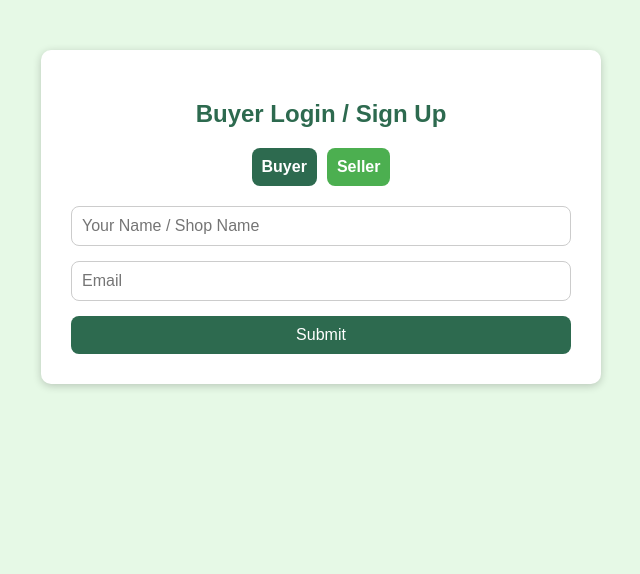
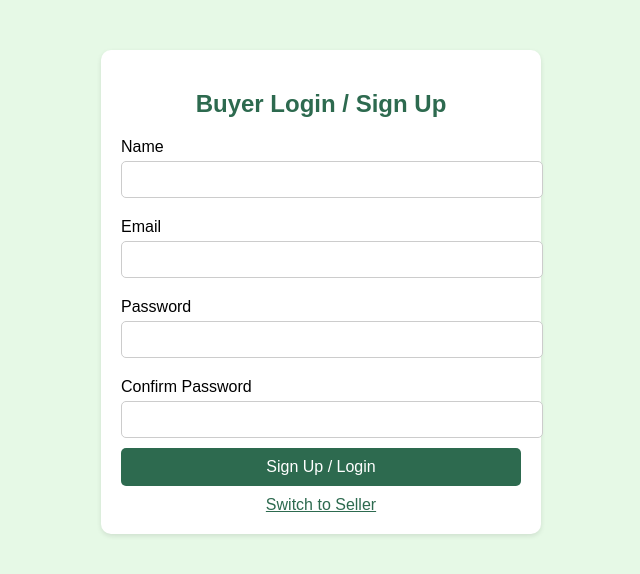
Before and after one commit to jaishnavvv/Market-Bloom, a plain HTML site: page logindirec.html in a window 1280 px wide. Shown: the whole page, without its empty margins (319-959 px from the left). Drawn offline with Linux system fonts and the light colour scheme.

Commit message:
handle sign ups

```diff
--- a/logindirec.html
+++ b/logindirec.html
@@ -3,116 +3,113 @@
 <head>
   <meta charset="UTF-8">
   <meta name="viewport" content="width=device-width, initial-scale=1.0">
-  <title>Login / Sign Up - Market Bloom</title>
+  <title>Market Bloom - Login / Sign Up</title>
   <style>
-    body {
-      font-family: Arial, sans-serif;
-      background-color: #e6f9e6;
-      margin: 0;
-      padding: 0;
-    }
-    .container {
-      max-width: 500px;
-      margin: 50px auto;
-      background: white;
-      padding: 30px;
-      border-radius: 10px;
-      box-shadow: 0 2px 8px rgba(0,0,0,0.2);
-    }
-    h2 {
-      text-align: center;
-      color: #2d6a4f;
-    }
-    form {
-      display: flex;
-      flex-direction: column;
-      gap: 15px;
-    }
-    input {
-      padding: 10px;
-      font-size: 16px;
-      border-radius: 8px;
-      border: 1px solid #ccc;
-    }
-    button {
-      padding: 10px;
-      font-size: 16px;
-      background-color: #2d6a4f;
-      color: white;
-      border: none;
-      border-radius: 8px;
-      cursor: pointer;
-    }
-    button:hover {
-      background-color: #1b4332;
-    }
-    .toggle-btns {
-      display: flex;
-      justify-content: center;
-      margin-bottom: 20px;
-      gap: 10px;
-    }
-    .toggle-btns button {
-      background-color: #4CAF50;
-      font-weight: bold;
-    }
-    .toggle-btns button.active {
-      background-color: #2d6a4f;
-    }
+    body { font-family: Arial, sans-serif; margin: 0; background-color: #e6f9e6; }
+    .container { max-width: 400px; margin: 50px auto; background: white; padding: 20px; border-radius: 10px; box-shadow: 0 2px 5px rgba(0,0,0,0.1); }
+    h2 { text-align: center; color: #2d6a4f; }
+    label { display: block; margin: 10px 0 5px; }
+    input { width: 100%; padding: 10px; margin-bottom: 10px; border-radius: 5px; border: 1px solid #ccc; }
+    button { width: 100%; padding: 10px; background: #2d6a4f; color: white; border: none; border-radius: 5px; cursor: pointer; font-size: 16px; }
+    button:hover { background: #276747; }
+    .toggle-btn { text-align: center; margin-top: 10px; cursor: pointer; color: #2d6a4f; text-decoration: underline; }
+    .hidden { display: none; }
   </style>
 </head>
 <body>
   <div class="container">
     <h2 id="formTitle">Buyer Login / Sign Up</h2>
 
-    <div class="toggle-btns">
-      <button id="buyerBtn" class="active">Buyer</button>
-      <button id="sellerBtn">Seller</button>
+    <!-- Buyer Form -->
+    <div id="buyerForm">
+      <label>Name</label>
+      <input type="text" id="buyerName" required>
+      <label>Email</label>
+      <input type="email" id="buyerEmail" required>
+      <label>Password</label>
+      <input type="password" id="buyerPassword" required>
+      <label>Confirm Password</label>
+      <input type="password" id="buyerConfirmPassword" required>
+      <button onclick="buyerSignup()">Sign Up / Login</button>
+      <div class="toggle-btn" onclick="toggleForm()">Switch to Seller</div>
     </div>
 
-    <form id="loginForm">
-      <input type="text" id="name" placeholder="Your Name / Shop Name" required>
-      <input type="email" id="email" placeholder="Email" required>
-      <button type="submit">Submit</button>
-    </form>
+    <!-- Seller Form -->
+    <div id="sellerForm" class="hidden">
+      <label>Shop Name</label>
+      <input type="text" id="sellerShopName" required>
+      <label>Location</label>
+      <input type="text" id="sellerLocation" required>
+      <label>Email</label>
+      <input type="email" id="sellerEmail" required>
+      <label>Password</label>
+      <input type="password" id="sellerPassword" required>
+      <label>Confirm Password</label>
+      <input type="password" id="sellerConfirmPassword" required>
+      <button onclick="sellerSignup()">Sign Up / Login</button>
+      <div class="toggle-btn" onclick="toggleForm()">Switch to Buyer</div>
+    </div>
   </div>
 
   <script>
-    const buyerBtn = document.getElementById("buyerBtn");
-    const sellerBtn = document.getElementById("sellerBtn");
-    const formTitle = document.getElementById("formTitle");
-    const loginForm = document.getElementById("loginForm");
-    let userType = "buyer"; // default
+    function toggleForm() {
+      const buyerForm = document.getElementById("buyerForm");
+      const sellerForm = document.getElementById("sellerForm");
+      const title = document.getElementById("formTitle");
 
-    buyerBtn.addEventListener("click", () => {
-      userType = "buyer";
-      formTitle.textContent = "Buyer Login / Sign Up";
-      buyerBtn.classList.add("active");
-      sellerBtn.classList.remove("active");
-    });
+      if (buyerForm.classList.contains("hidden")) {
+        buyerForm.classList.remove("hidden");
+        sellerForm.classList.add("hidden");
+        title.textContent = "Buyer Login / Sign Up";
+      } else {
+        buyerForm.classList.add("hidden");
+        sellerForm.classList.remove("hidden");
+        title.textContent = "Seller Login / Sign Up";
+      }
+    }
 
-    sellerBtn.addEventListener("click", () => {
-      userType = "seller";
-      formTitle.textContent = "Seller Login / Sign Up";
-      sellerBtn.classList.add("active");
-      buyerBtn.classList.remove("active");
-    });
+    function buyerSignup() {
+      const name = document.getElementById("buyerName").value.trim();
+      const email = document.getElementById("buyerEmail").value.trim();
+      const password = document.getElementById("buyerPassword").value;
+      const confirmPassword = document.getElementById("buyerConfirmPassword").value;
 
-    loginForm.addEventListener("submit", function(event) {
-      event.preventDefault();
-
-      const name = document.getElementById("name").value;
-      const email = document.getElementById("email").value;
-
-      if(userType === "buyer") {
-        localStorage.setItem("buyer", JSON.stringify({ name, email }));
-      } else {
-        localStorage.setItem("seller", JSON.stringify({ shopName: name, email }));
+      if (!name || !email || !password || !confirmPassword) {
+        alert("Please fill all fields.");
+        return;
+      }
+      if (password !== confirmPassword) {
+        alert("Passwords do not match!");
+        return;
       }
 
-      // Redirect back to homepage
+      const buyer = { name, email, password };
+      localStorage.setItem("buyer", JSON.stringify(buyer));
+      alert("Buyer signed up successfully!");
       window.location.href = "index.html";
-    });
+    }
+
+    function sellerSignup() {
+      const shopName = document.getElementById("sellerShopName").value.trim();
+      const location = document.getElementById("sellerLocation").value.trim();
+      const email = document.getElementById("sellerEmail").value.trim();
+      const password = document.getElementById("sellerPassword").value;
+      const confirmPassword = document.getElementById("sellerConfirmPassword").value;
+
+      if (!shopName || !location || !email || !password || !confirmPassword) {
+        alert("Please fill all fields.");
+        return;
+      }
+      if (password !== confirmPassword) {
+        alert("Passwords do not match!");
+        return;
+      }
+
+      const seller = { shopName, location, email, password, products: [] };
+      localStorage.setItem("seller", JSON.stringify(seller));
+      alert("Seller signed up successfully!");
+      window.location.href = "seller.html";
+    }
   </script>
 </body>
 </html>
```
